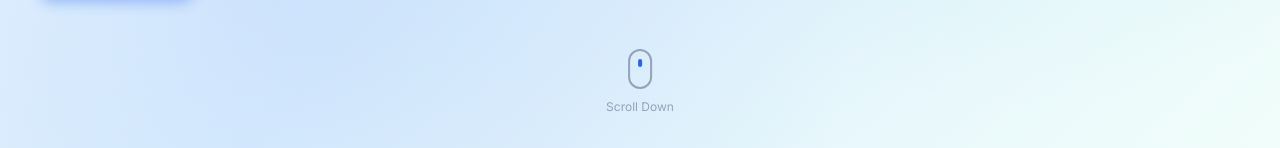
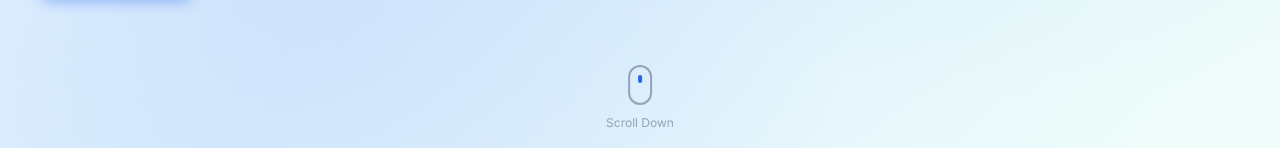
Before and after one commit to PREETHAMGP/PREETHAM_GP_Portfolio, a React (Create React App) app: page / in a window 1280 px wide. Shown: the part 652-800 px from the top of the page. Built offline with nearby package versions, Linux system fonts and the light colour scheme.

Commit message:
Make scroll indicator clickable and reposition

```diff
--- a/src/components/Hero.css
+++ b/src/components/Hero.css
@@ -235,7 +235,7 @@
 /* Scroll Indicator */
 .scroll-indicator {
   position: absolute;
-  bottom: 2rem;
+  bottom: 1rem;
   left: 50%;
   transform: translateX(-50%);
   display: flex;
@@ -245,6 +245,17 @@
   color: var(--text-light);
   font-size: 0.75rem;
   animation: bounce 2s infinite;
+  text-decoration: none;
+  cursor: pointer;
+  transition: color var(--transition-fast);
+}
+
+.scroll-indicator:hover {
+  color: var(--primary-color);
+}
+
+.scroll-indicator:hover .mouse {
+  border-color: var(--primary-color);
 }
 
 .mouse {
@@ -255,6 +266,7 @@
   display: flex;
   justify-content: center;
   padding-top: 8px;
+  transition: border-color var(--transition-fast);
 }
 
 .wheel {
--- a/src/components/Hero.js
+++ b/src/components/Hero.js
@@ -68,12 +68,12 @@ const Hero = () => {
           </div>
         </div>
       </div>
-      <div className="scroll-indicator">
+      <a href="#about" className="scroll-indicator">
         <div className="mouse">
           <div className="wheel"></div>
         </div>
         <span>Scroll Down</span>
-      </div>
+      </a>
     </section>
   );
 };
```
